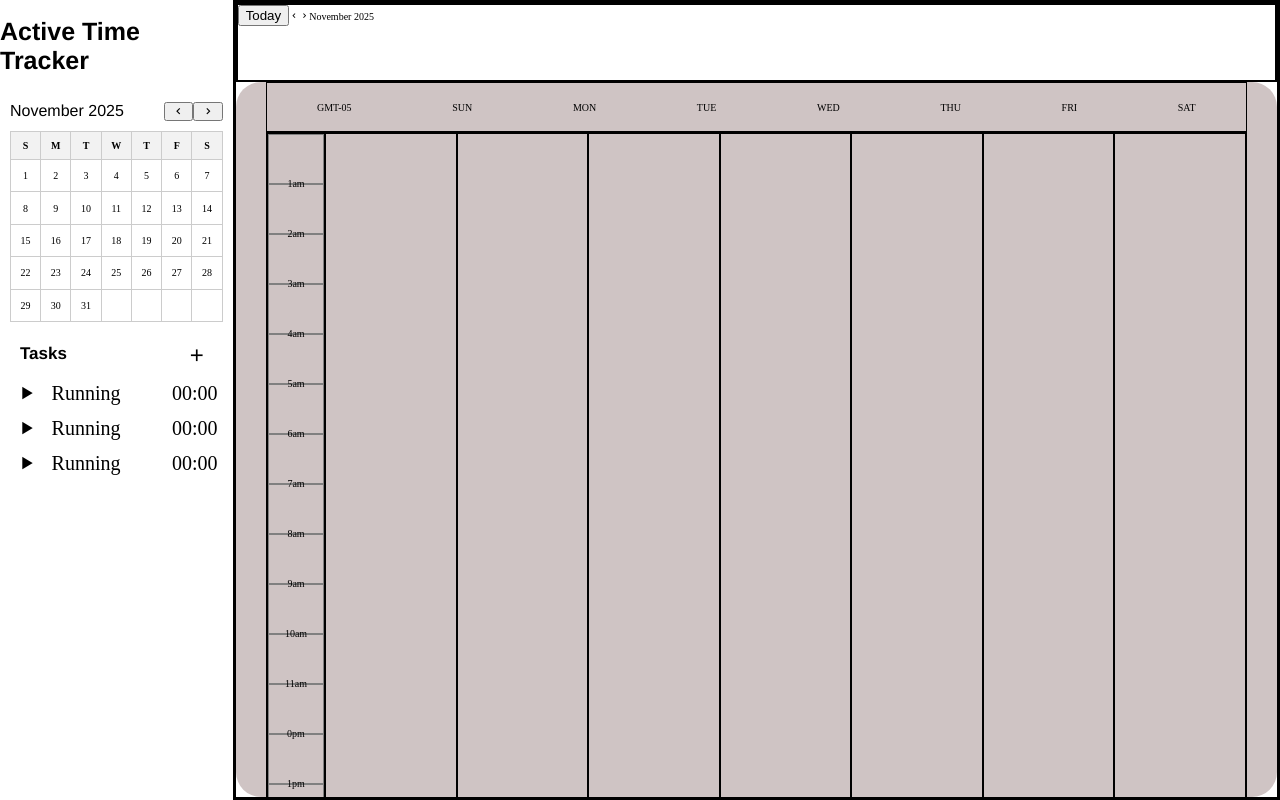
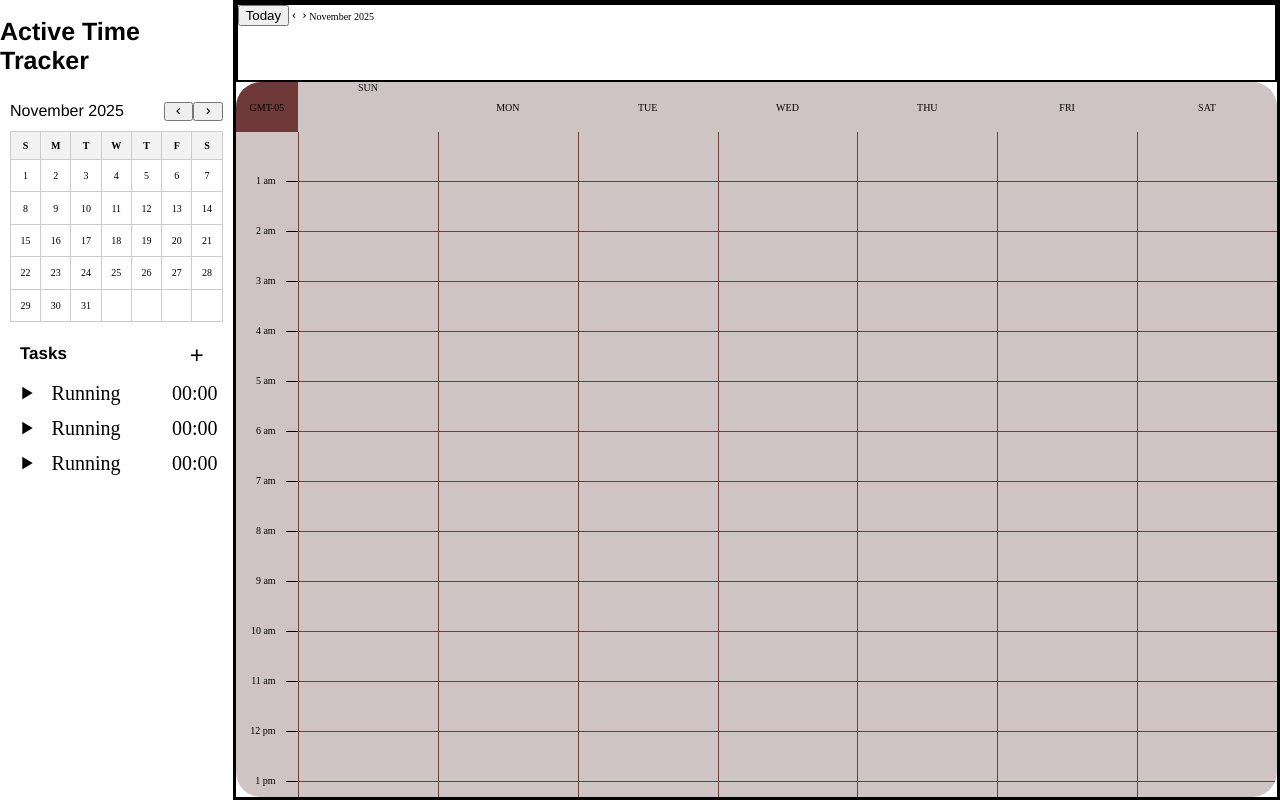
Before and after one commit to SimonX1a0/google-calendar, a React (Vite) app in the folder calendar-app/: page / in a window 1280 px wide. Built offline with nearby package versions, Linux system fonts and the light colour scheme.

Commit message:
added more details to the calendar grid

```diff
--- a/calendar-app/src/Calendar/Dates/Calendar-grids/Calendar-Axis/Axis.jsx
+++ b/calendar-app/src/Calendar/Dates/Calendar-grids/Calendar-Axis/Axis.jsx
@@ -1,18 +1,24 @@
 import style from "./Axis.module.css"
 
 function Axis(){
+    const divs = [];
     const times = [];
     for(let i=1; i< 24; i++){
-        let suffix = (i<12) ? 'am' : 'pm'
-        let display = i%12 + suffix;
+        divs.push(<div key={i}></div>);
+        let suffix = (i<12) ? ' am' : ' pm'
+        let display = Math.ceil(i%12.5) + suffix;
         times.push(display);
     }
+
     return(
         <div className={style.axis}>
-            <div></div>
-            {times.map((time, idx)=>(
-                <div key={idx}><span>{time}</span></div>
-            ))}
+            <div className={style.time}>
+                <div></div>
+                {times.map((time, idx)=>(
+                    <div key={idx}><span>{time}</span></div>
+                ))}
+            </div>
+            <div className={style.caliber}>{divs}</div>
         </div>
     );
 }
--- a/calendar-app/src/Calendar/Dates/Calendar-grids/Calendar-Axis/Axis.module.css
+++ b/calendar-app/src/Calendar/Dates/Calendar-grids/Calendar-Axis/Axis.module.css
@@ -1,21 +1,41 @@
 .axis{
-    border: 1px solid rgb(0, 0, 0);
     width:6%;
     height:auto;
     box-sizing: border-box;
     z-index: 1;
+    display: flex;
 }
 
-.axis div span{
+.time{
+    width:80%;
+    box-sizing: border-box;
+
+}
+
+.time div span{
     position: relative;
     top:-0.7rem;
     z-index: 1;
+    box-sizing: border-box;
+
 }
 
-.axis div{
+.time div{
     width:100%;
     height:5rem;
-    text-align: center;
-    border:1px gray solid;
+    text-align: right;
+    padding-right: 1rem;
     box-sizing: border-box;
 }
+
+.caliber{
+    height:100%;
+    width:20%;
+    box-sizing: border-box;
+}
+
+.caliber div{
+    height: 5rem;
+    border-bottom: 1px solid black;
+    box-sizing: border-box;
+}
--- a/calendar-app/src/Calendar/Dates/Calendar-grids/Calendar-Columns/Column.jsx
+++ b/calendar-app/src/Calendar/Dates/Calendar-grids/Calendar-Columns/Column.jsx
@@ -1,8 +1,13 @@
 import style from "./Columns.module.css"
 
 function Column(){
+    let divs = Array.from({length: 24}, (_, i)=>i+1);
     return(
-        <div className={style.column}></div>
+        <div className={style.column}>
+            {divs.map((num) => (
+                <div></div>
+            ))}
+        </div>
     );
 }
 
--- a/calendar-app/src/Calendar/Dates/Calendar-grids/Calendar-Columns/Columns.module.css
+++ b/calendar-app/src/Calendar/Dates/Calendar-grids/Calendar-Columns/Columns.module.css
@@ -1,5 +1,4 @@
 .column{
-    border: 1px solid rgb(0, 0, 0);
     width:calc(94%/7);
     height:auto;
     box-sizing: border-box;
@@ -10,6 +9,12 @@
     width:100%;
     height:5rem;
     text-align: center;
-    border:1px gray solid;
+    border:1px rgb(108, 62, 62) solid;
+    border-right: none;
+    border-top: none;
     box-sizing: border-box;
 }
+
+.column div:last-child{
+    border-bottom: none;
+}
--- a/calendar-app/src/Calendar/Dates/Calendar-grids/Calendar-Header/CalendarHeader.jsx
+++ b/calendar-app/src/Calendar/Dates/Calendar-grids/Calendar-Header/CalendarHeader.jsx
@@ -1,18 +1,19 @@
 import style from "./CalendarHeader.module.css"
+import HeaderDay from "./HeaderDay.jsx"
 
 function CalendarHeader(){
     return(
         <div className={style.header}>
-            <div className="time-zone">
+            <div className={style.timeZone}>
                 <span>GMT-05</span>
             </div>
-            <div className="day">SUN</div>
-            <div className="day">MON</div>
-            <div className="day">TUE</div>
-            <div className="day">WED</div>
-            <div className="day">THU</div>
-            <div className="day">FRI</div>
-            <div className="day">SAT</div>
+            <HeaderDay day="SUN"></HeaderDay>
+            <div className={style.day}>MON</div>
+            <div className={style.day}>TUE</div>
+            <div className={style.day}>WED</div>
+            <div className={style.day}>THU</div>
+            <div className={style.day}>FRI</div>
+            <div className={style.day}>SAT</div>
         </div>
     );
 }
--- a/calendar-app/src/Calendar/Dates/Calendar-grids/Calendar-Header/CalendarHeader.module.css
+++ b/calendar-app/src/Calendar/Dates/Calendar-grids/Calendar-Header/CalendarHeader.module.css
@@ -4,18 +4,16 @@
     background-color: rgb(207, 196, 196);
     width:auto;
     height:5rem;
-    margin: 0 2rem;
     flex-shrink: 0;
     display: flex;
     justify-content: space-around;
-    border:1px solid black;
     box-sizing: border-box;
     z-index: 3;
     align-items: center;
 }
 
-.header .time-zone{
-    background-color: rgb(207, 196, 196);
+.header .timeZone{
+    background-color: rgb(111, 57, 57);
     display: flex;
     align-items: center;
     justify-content: center;
@@ -23,17 +21,28 @@
     width:6%;
     margin:0;
     box-sizing: border-box;
-    border:1px solid black;
 }
 
-.header .day{
+.day{
     background-color: rgb(207, 196, 196);
     display: flex;
+    flex-direction: column;
     align-items: center;
     justify-content: center;
     height:5rem;
     width:calc(94%/7);
     margin:0;
     box-sizing: border-box;
-    border:1px solid black;
 }
+
+.day div{
+    height:70%;
+    box-sizing: border-box;
+
+}
+
+.caliber{
+    box-sizing: border-box;
+    width:100%;
+    height:30%;
+}
--- /dev/null
+++ b/calendar-app/src/Calendar/Dates/Calendar-grids/Calendar-Header/HeaderDay.jsx
@@ -0,0 +1,13 @@
+import style from "./CalendarHeader.module.css"
+function HeaderDay(prop){
+    return(
+        <>
+            <div className={style.day}>
+                <div>{prop.day}</div>
+                <div className={style.caliber}></div>
+            </div>
+        </>
+    );
+}
+
+export default HeaderDay
--- a/calendar-app/src/Calendar/Dates/Calendar-grids/CalendarGrid.module.css
+++ b/calendar-app/src/Calendar/Dates/Calendar-grids/CalendarGrid.module.css
@@ -3,7 +3,7 @@
     border-radius: 2.5rem;
     background-color: rgb(207, 196, 196);
     box-sizing: border-box;
-    padding: 0 1rem;
+    padding: 0 0rem;
     display:flex;
     flex-direction: column;
     overflow:scroll;
@@ -13,8 +13,7 @@
 
 .calendar .main{
     display:flex;
-    margin: 0 2rem;
+    margin: 0 0rem;
     width:auto;
-    border: 1px solid black;
     box-sizing: border-box;
 }
--- a/calendar-app/src/index.css
+++ b/calendar-app/src/index.css
@@ -2,6 +2,7 @@ html{
     font-size: 62.5%;
     margin:0;
     padding:0;
+    user-select: none;
 }
 
 body{
```
